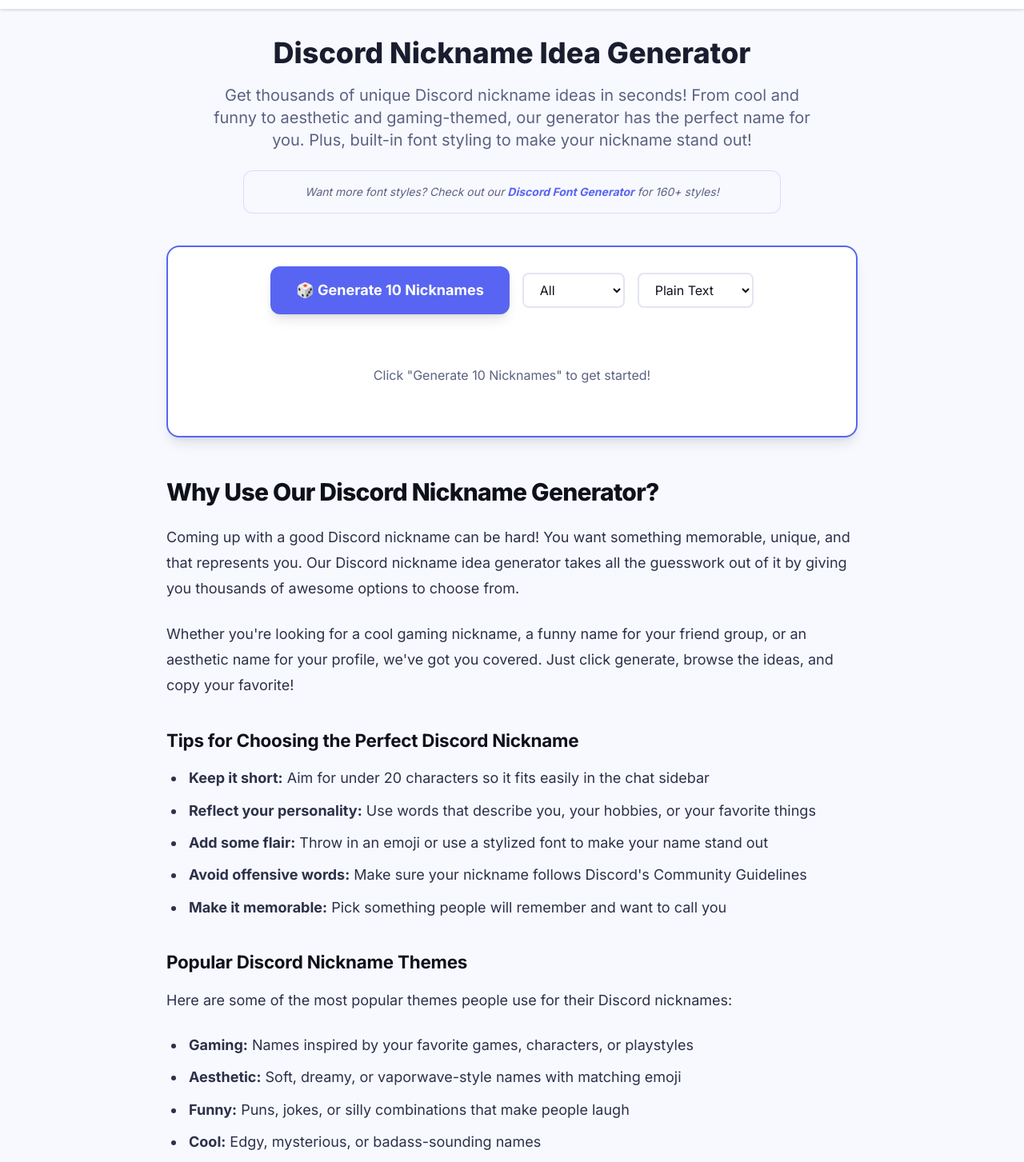
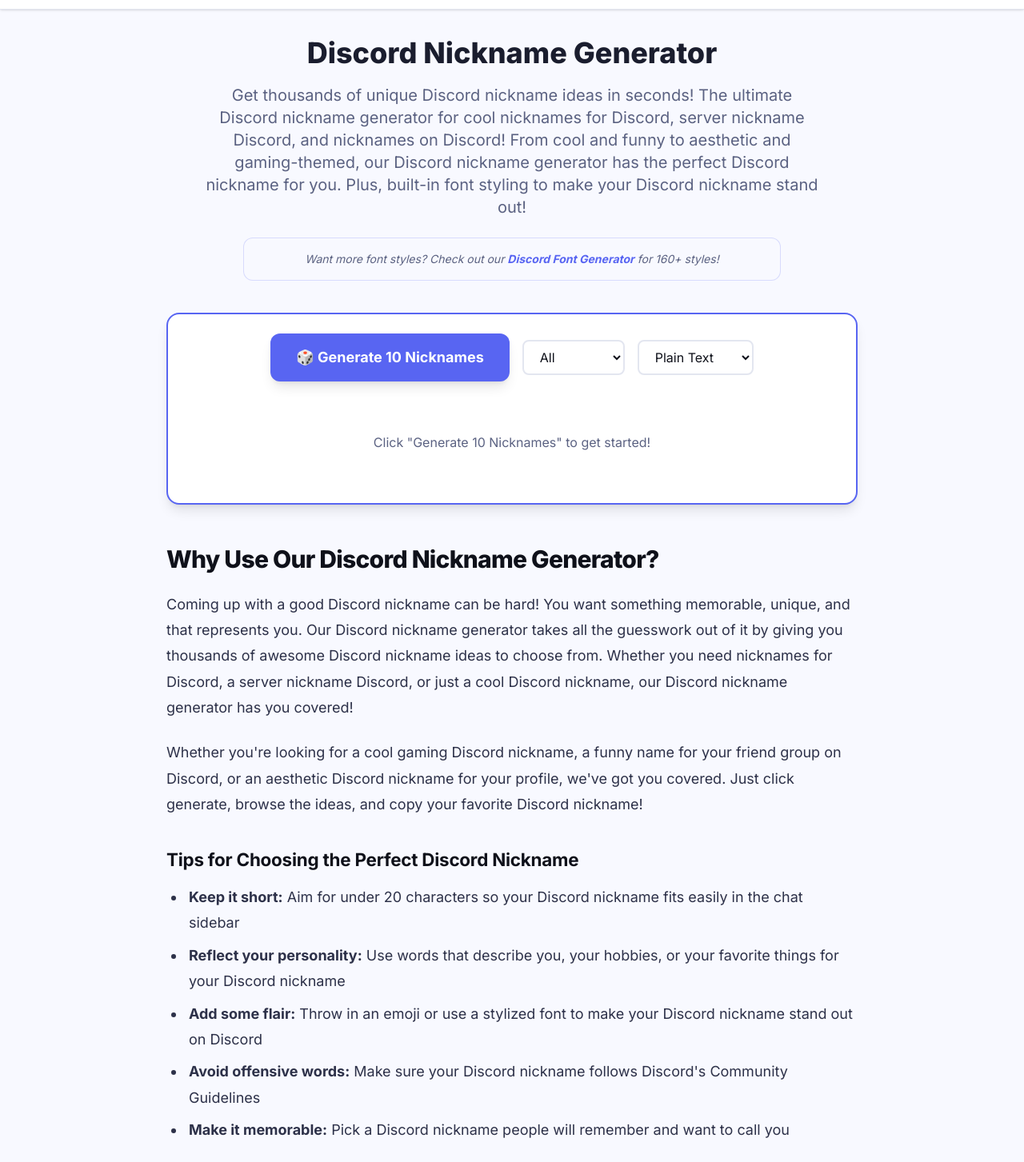
Before and after one commit to jassu-dev/freediscordtools, a Next.js app: page /tools/discord-nickname-idea-generator in a window 1280 px wide. Shown: the part 57-1510 px from the top of the page at 80% size. Built offline with nearby package versions, Linux system fonts and the light colour scheme.

Commit message:
Optimize Discord Nickname Generator SEO for top keywords: discord nickname, discord nickname generator, nicknames for discord

```diff
--- a/src/app/tools/discord-nickname-idea-generator/page.tsx
+++ b/src/app/tools/discord-nickname-idea-generator/page.tsx
@@ -6,26 +6,30 @@
 const faqItems = [
   {
     question: 'What are good Discord nicknames?',
-    answer: 'Good Discord nicknames are memorable, reflect your personality, and aren\'t too long. Combine an adjective + noun for a classic style, add a number or emoji for extra flair. Our generator gives you thousands of perfect Discord nickname ideas instantly!',
+    answer: 'Good Discord nicknames are memorable, reflect your personality, and aren\'t too long. Combine an adjective + noun for a classic style, add a number or emoji for extra flair. Our Discord nickname generator gives you thousands of perfect Discord nickname ideas instantly! Whether you need nicknames for Discord, a server nickname Discord, or just a cool Discord nickname, we\'ve got you covered.',
   },
   {
     question: 'How long can a Discord nickname be?',
-    answer: 'Discord nicknames (display names) can be up to 32 characters long, including spaces and emoji. Keep this in mind when choosing a nickname or using our stylized fonts!',
+    answer: 'Discord nicknames (display names) can be up to 32 characters long, including spaces and emoji. Keep this in mind when choosing a Discord nickname or using our stylized fonts in our Discord nickname generator!',
   },
   {
     question: 'Can I use special fonts in my Discord nickname?',
-    answer: 'Yes! Discord supports Unicode characters, which means you can use stylized fonts like bold, italic, or monospace in your nickname. Our generator has built-in font styling tools to help!',
+    answer: 'Yes! Discord supports Unicode characters, which means you can use stylized fonts like bold, italic, or monospace in your Discord nickname. Our Discord nickname generator has built-in font styling tools to help you make the perfect nicknames on Discord!',
   },
   {
     question: 'What are some cool Discord nicknames?',
-    answer: 'Cool Discord nicknames often use words like "Shadow", "Fire", "Ninja", or "Legend". Our generator has hundreds of cool, funny, and aesthetic Discord nickname ideas for every vibe!',
+    answer: 'Cool Discord nicknames often use words like "Shadow", "Fire", "Ninja", or "Legend". Our Discord nickname generator has hundreds of cool, funny, and aesthetic Discord nickname ideas for every vibe. Find the best nicknames for Discord right here!',
+  },
+  {
+    question: 'What is the best Discord nickname generator?',
+    answer: 'Our Discord nickname generator is the best! It has thousands of unique Discord nickname ideas, multiple themes (Gaming, Aesthetic, Funny), and built-in font styling. Generate server nickname Discord, nicknames on Discord, and more with just one click!',
   },
 ];
 
 export const metadata: Metadata = {
-  title: 'Discord Nickname Idea Generator & Styling Tool 2026',
-  description: 'Free Discord nickname idea generator with 1000+ unique ideas. Stylize nicknames with Unicode fonts for cool, funny, and aesthetic names perfect for any server.',
-  keywords: ['discord nickname ideas', 'cool discord nicknames', 'funny discord nicknames', 'aesthetic discord nicknames', 'discord name ideas', 'nicknames for discord', 'good discord nicknames'],
+  title: 'Discord Nickname Generator | Best Discord Nickname Ideas & Tools 2026',
+  description: 'Free Discord nickname generator with 1000+ unique ideas! Find cool Discord nicknames, funny nicknames for Discord, and server nickname Discord ideas. The ultimate Discord nickname generator for all your needs.',
+  keywords: ['discord nickname generator', 'discord nickname', 'nicknames for discord', 'discord nickname ideas', 'nicknames on discord', 'server nickname discord', 'cool discord nicknames', 'funny discord nicknames', 'aesthetic discord nicknames', 'discord name ideas', 'good discord nicknames'],
   alternates: {
     canonical: `${seoConfig.baseUrl}/tools/discord-nickname-idea-generator/`,
   },
@@ -39,23 +43,23 @@
       <PageSchema
         faqItems={faqItems}
         softwareApp={{
-          name: 'Discord Nickname Idea Generator',
-          description: 'Free Discord nickname idea generator with 1000+ unique ideas. Stylize nicknames with Unicode fonts using our built-in Discord font tool.',
+          name: 'Discord Nickname Generator',
+          description: 'Free Discord nickname generator with 1000+ unique ideas. Stylize nicknames with Unicode fonts using our built-in Discord font tool. Generate perfect nicknames for Discord, server nickname Discord, and more!',
           url: PAGE_URL,
         }}
         breadcrumbs={[
           { name: 'Home', href: `${seoConfig.baseUrl}/` },
           { name: 'Tools', href: `${seoConfig.baseUrl}/tools/` },
-          { name: 'Discord Nickname Idea Generator', href: PAGE_URL },
+          { name: 'Discord Nickname Generator', href: PAGE_URL },
         ]}
       />
       <div className="max-w-4xl mx-auto px-4 py-8">
         <header className="mb-10 text-center">
           <h1 className="text-4xl font-extrabold text-[#1a1d2e] leading-tight">
-            Discord Nickname Idea Generator
+            Discord Nickname Generator
           </h1>
           <p className="text-xl text-[#5b6282] mt-4 max-w-3xl mx-auto">
-            Get thousands of unique Discord nickname ideas in seconds! From cool and funny to aesthetic and gaming-themed, our generator has the perfect name for you. Plus, built-in font styling to make your nickname stand out!
+            Get thousands of unique Discord nickname ideas in seconds! The ultimate Discord nickname generator for cool nicknames for Discord, server nickname Discord, and nicknames on Discord! From cool and funny to aesthetic and gaming-themed, our Discord nickname generator has the perfect Discord nickname for you. Plus, built-in font styling to make your Discord nickname stand out!
           </p>
           <p className="bg-[#F8F9FF] border border-[#5865F2]/20 rounded-xl p-4 italic text-sm text-[#5b6282] mt-6 max-w-2xl mx-auto">
             Want more font styles? Check out our <a href="/tools/discord-font-generator/" className="text-[#5865F2] font-bold hover:underline">Discord Font Generator</a> for 160+ styles!
@@ -67,35 +71,35 @@
         <article className="prose prose-lg max-w-none text-[#5b6282] mt-12">
           <h2>Why Use Our Discord Nickname Generator?</h2>
           <p>
-            Coming up with a good Discord nickname can be hard! You want something memorable, unique, and that represents you. Our Discord nickname idea generator takes all the guesswork out of it by giving you thousands of awesome options to choose from.
+            Coming up with a good Discord nickname can be hard! You want something memorable, unique, and that represents you. Our Discord nickname generator takes all the guesswork out of it by giving you thousands of awesome Discord nickname ideas to choose from. Whether you need nicknames for Discord, a server nickname Discord, or just a cool Discord nickname, our Discord nickname generator has you covered!
           </p>
           <p>
-            Whether you're looking for a cool gaming nickname, a funny name for your friend group, or an aesthetic name for your profile, we've got you covered. Just click generate, browse the ideas, and copy your favorite!
+            Whether you're looking for a cool gaming Discord nickname, a funny name for your friend group on Discord, or an aesthetic Discord nickname for your profile, we've got you covered. Just click generate, browse the ideas, and copy your favorite Discord nickname!
           </p>
 
           <h3>Tips for Choosing the Perfect Discord Nickname</h3>
           <ul>
-            <li><strong>Keep it short:</strong> Aim for under 20 characters so it fits easily in the chat sidebar</li>
-            <li><strong>Reflect your personality:</strong> Use words that describe you, your hobbies, or your favorite things</li>
-            <li><strong>Add some flair:</strong> Throw in an emoji or use a stylized font to make your name stand out</li>
-            <li><strong>Avoid offensive words:</strong> Make sure your nickname follows Discord's Community Guidelines</li>
-            <li><strong>Make it memorable:</strong> Pick something people will remember and want to call you</li>
+            <li><strong>Keep it short:</strong> Aim for under 20 characters so your Discord nickname fits easily in the chat sidebar</li>
+            <li><strong>Reflect your personality:</strong> Use words that describe you, your hobbies, or your favorite things for your Discord nickname</li>
+            <li><strong>Add some flair:</strong> Throw in an emoji or use a stylized font to make your Discord nickname stand out on Discord</li>
+            <li><strong>Avoid offensive words:</strong> Make sure your Discord nickname follows Discord's Community Guidelines</li>
+            <li><strong>Make it memorable:</strong> Pick a Discord nickname people will remember and want to call you</li>
           </ul>
 
           <h3>Popular Discord Nickname Themes</h3>
           <p>
-            Here are some of the most popular themes people use for their Discord nicknames:
+            Here are some of the most popular themes people use for their Discord nicknames on Discord:
           </p>
           <ul>
-            <li><strong>Gaming:</strong> Names inspired by your favorite games, characters, or playstyles</li>
-            <li><strong>Aesthetic:</strong> Soft, dreamy, or vaporwave-style names with matching emoji</li>
-            <li><strong>Funny:</strong> Puns, jokes, or silly combinations that make people laugh</li>
-            <li><strong>Cool:</strong> Edgy, mysterious, or badass-sounding names</li>
-            <li><strong>Cute:</strong> Sweet, adorable names with animal or food references</li>
+            <li><strong>Gaming:</strong> Discord nicknames inspired by your favorite games, characters, or playstyles</li>
+            <li><strong>Aesthetic:</strong> Soft, dreamy, or vaporwave-style Discord nicknames with matching emoji</li>
+            <li><strong>Funny:</strong> Puns, jokes, or silly Discord nicknames that make people laugh on Discord</li>
+            <li><strong>Cool:</strong> Edgy, mysterious, or badass-sounding Discord nicknames</li>
+            <li><strong>Cute:</strong> Sweet, adorable Discord nicknames with animal or food references</li>
           </ul>
 
           <p>
-            Start using our Discord nickname idea generator today and find your perfect name!
+            Start using our Discord nickname generator today and find your perfect Discord nickname! Whether you need nicknames for Discord, a server nickname Discord, or any other Discord nickname, our Discord nickname generator is here to help!
           </p>
         </article>
 
```
